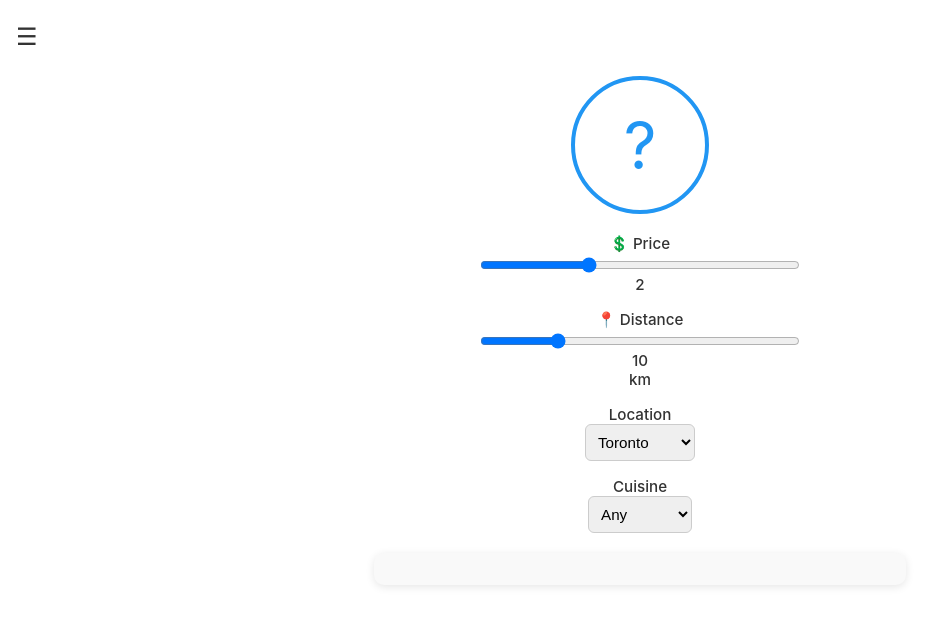
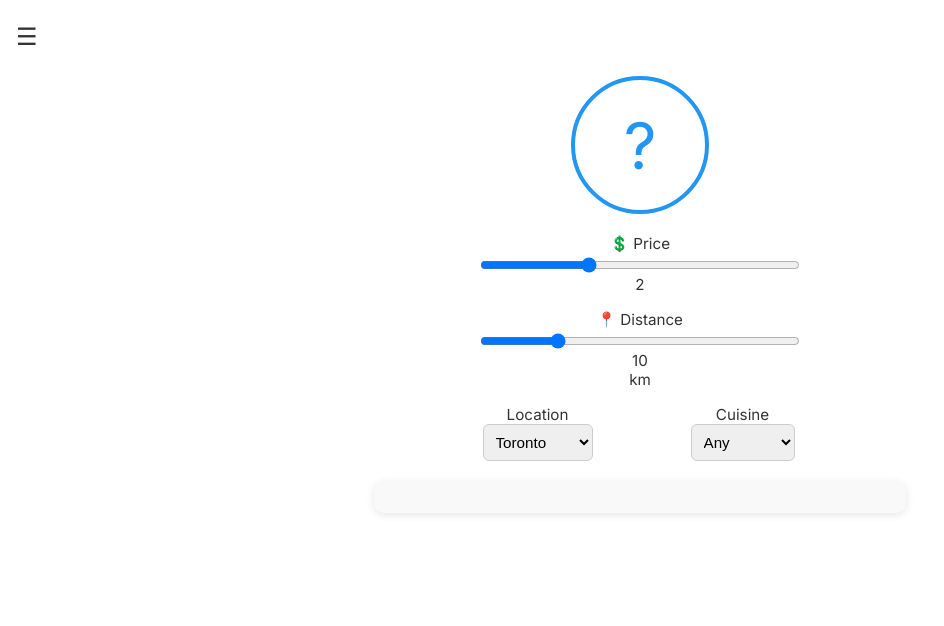
Before and after one commit to hardipsinghk/restaurant-recommender, a website: page index.html in a window 1280 px wide. Shown: the whole page, without its empty margins (0-944 px from the left). Drawn offline with Linux system fonts and the light colour scheme.

Commit message:
Group location and cuisine dropdowns side-by-side

```diff
--- a/index.html
+++ b/index.html
@@ -4,6 +4,7 @@
   <meta charset="UTF-8">
   <title>Restaurant Recommender</title>
   <meta name="viewport" content="width=device-width, initial-scale=1.0">
+  <link href="https://fonts.googleapis.com/css2?family=Inter:wght@400;600&display=swap" rel="stylesheet">
   <link rel="stylesheet" href="style.css">
 </head>
 <body>
@@ -28,6 +29,7 @@
           <span id="dist-value">10</span> km
         </label>
 
+        <div class="dropdown-row">
           <label>Location
             <select id="location">
               <option value="Toronto, Canada">Toronto</option>
@@ -52,6 +54,7 @@
             </select>
           </label>
         </div>
+      </div>
 
       <div id="result" class="result-card"></div>
     </main>
--- a/style.css
+++ b/style.css
@@ -129,3 +129,16 @@ select {
   height: 130px;
   font-size: 64px;
 }
+
+.dropdown-row {
+  display: flex;
+  gap: 10px;
+  width: 100%;
+  justify-content: center;
+  flex-wrap: wrap;
+}
+
+.dropdown-row label {
+  flex: 1;
+  min-width: 140px;
+}
```
Lines whose indentation alone changed are shown as unchanged.
